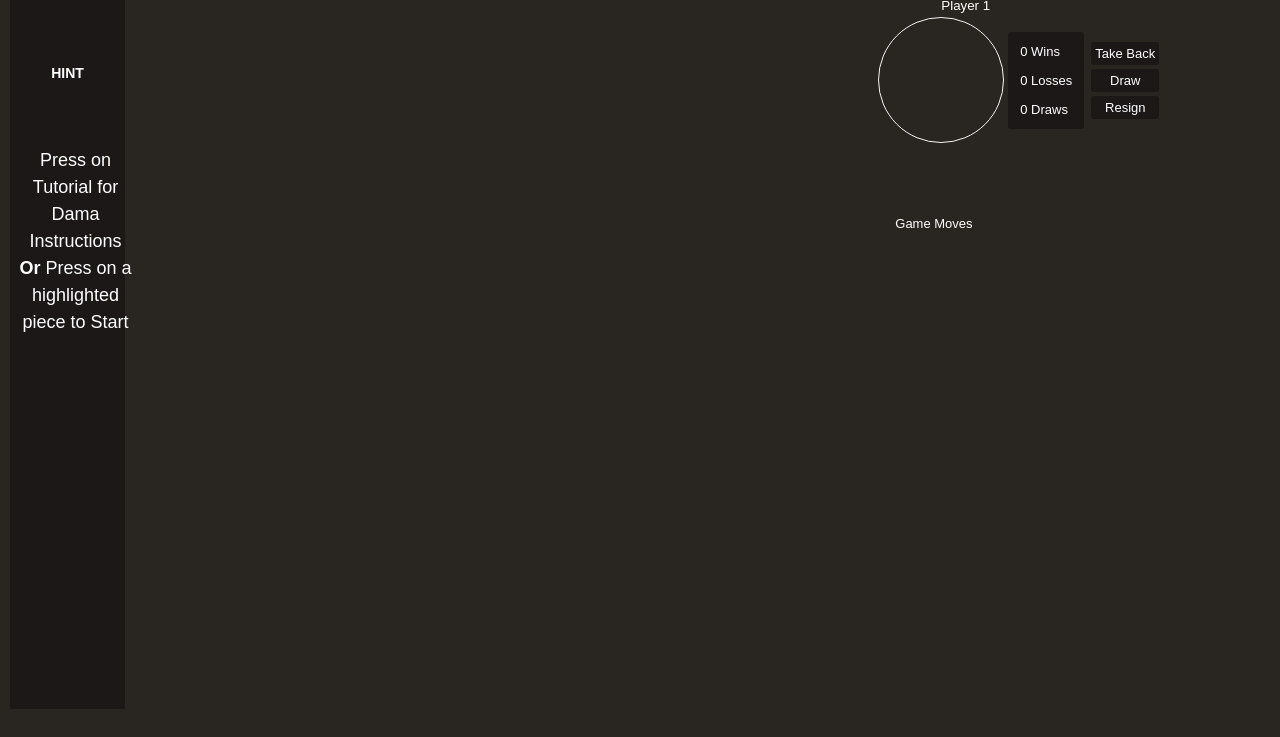
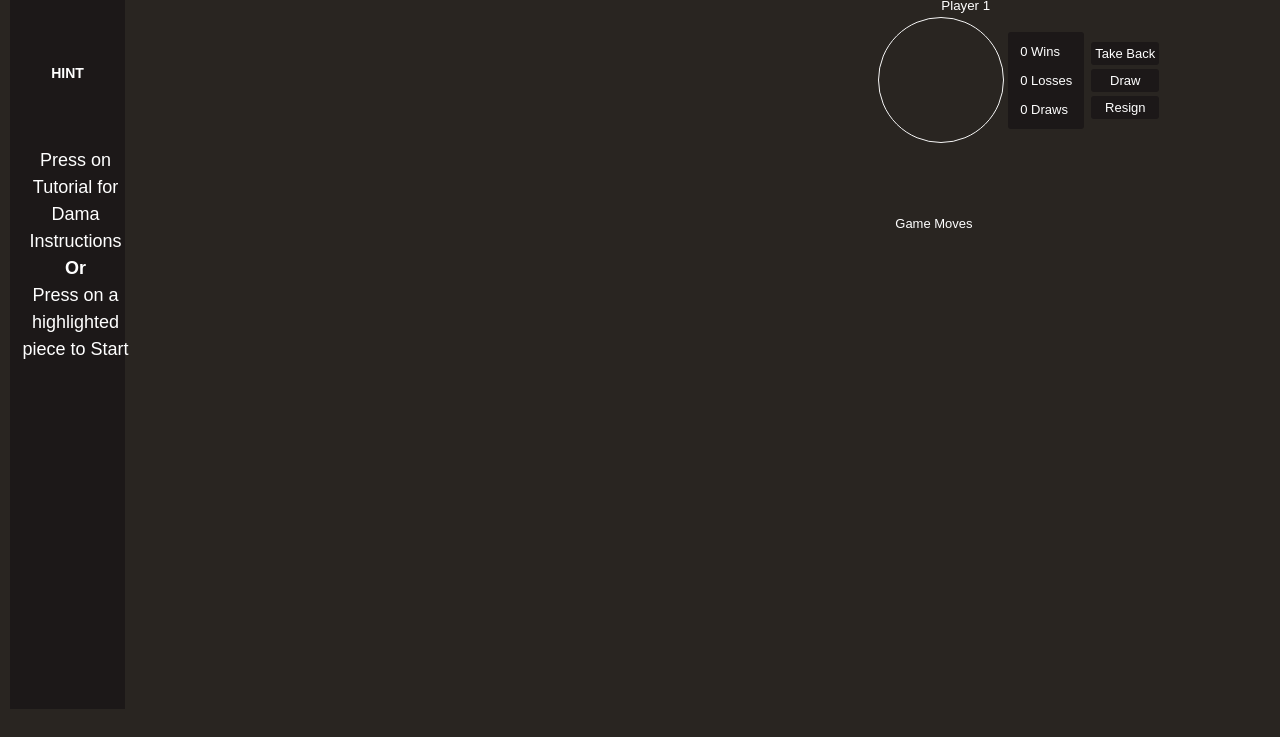
Before and after one commit to yz8621/Dama, a plain HTML site: page index.html in a window 1280 px wide. Shown: the part 63-800 px from the top of the page. Drawn offline with nearby package versions, Linux system fonts and the light colour scheme.

Commit message:
Update helper text for tutorial instructions

```diff
--- a/index.html
+++ b/index.html
@@ -24,7 +24,8 @@
         <div class="illustration">
             <h1>Hint</h1>
             <div id="helperText">Press on Tutorial for Dama Instructions
-                <div><strong>Or</strong> Press on a highlighted piece to Start</div>
+                <div><strong>Or</strong></div>
+                <div>Press on a highlighted piece to Start</div>
             </div>
 
         </div>
```
